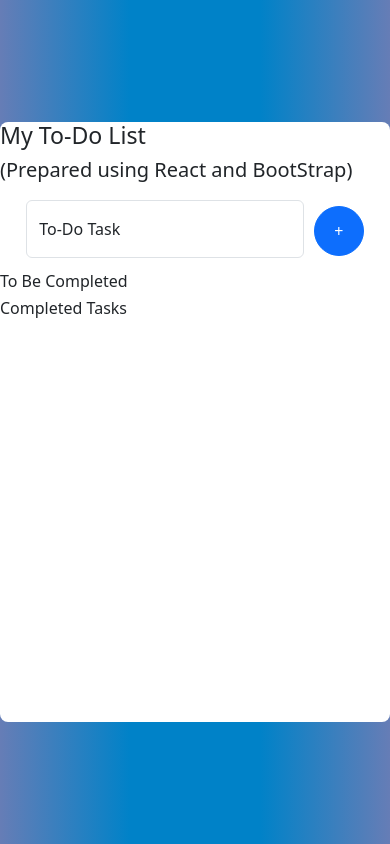
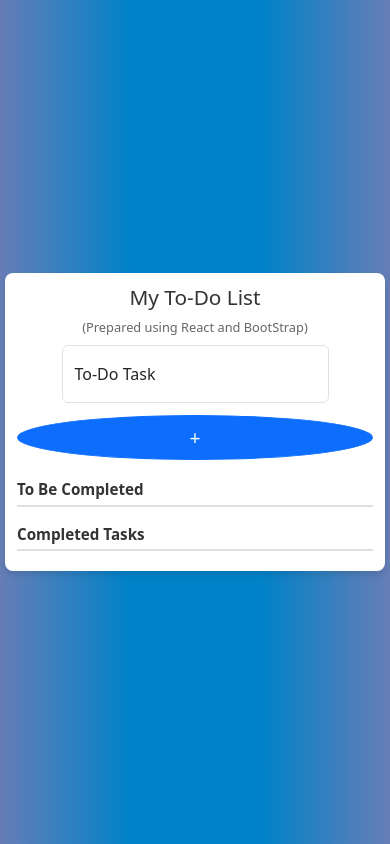
Before and after one commit to Nikhilesh1307/react-todo, a React (Vite) app: page / in a window 390 px wide. Built offline with nearby package versions, Linux system fonts and the light colour scheme.

Commit message:
Add responsive design, scrolling, and visual differentiators for task lists

```diff
--- a/src/App.css
+++ b/src/App.css
@@ -9,46 +9,263 @@ body {
 } */
 
 .main-body{
-background: #667db6;  /* fallback for old browsers */
-background: -webkit-linear-gradient(to right, #667db6, #0082c8, #0082c8, #667db6);  /* Chrome 10-25, Safari 5.1-6 */
-background: linear-gradient(to right, #667db6, #0082c8, #0082c8, #667db6); /* W3C, IE 10+/ Edge, Firefox 16+, Chrome 26+, Opera 12+, Safari 7+ */
-height:100vh;
-overflow: hidden;
+  background: #667db6;  /* fallback for old browsers */
+  background: -webkit-linear-gradient(to right, #667db6, #0082c8, #0082c8, #667db6);  /* Chrome 10-25, Safari 5.1-6 */
+  background: linear-gradient(to right, #667db6, #0082c8, #0082c8, #667db6); /* W3C, IE 10+/ Edge, Firefox 16+, Chrome 26+, Opera 12+, Safari 7+ */
+  min-height: 100vh;
+  display: flex;
+  justify-content: center;
+  align-items: center;
+  padding: 10px;
+  overflow-y: auto;
 }
+
 .todolist-main-div{
-    background-color: white;
-    width:500px;
-    height:600px;
-    border-radius:8px;
+  background-color: white;
+  width: 100%;
+  max-width: 500px;
+  height: auto;
+  max-height: 90vh;
+  border-radius: 8px;
+  display: flex;
+  flex-direction: column;
+  box-shadow: 0 4px 6px rgba(0, 0, 0, 0.1);
+  padding: 20px;
+  box-sizing: border-box;
 }
+
+.todolist-main-div > div:first-child {
+  text-align: center;
+  flex-shrink: 0;
+}
+
+.todolist-main-div h3 {
+  margin: 0 0 10px 0;
+  color: #333;
+}
+
+.todolist-main-div h5 {
+  margin: 0;
+  color: #666;
+  font-size: 0.9rem;
+}
+
 .todo-task-input-div{
-    display:flex;
-    align-items:center;
-    justify-content:center;
-    column-gap:10px;
-    padding:10px;
+  display: flex;
+  align-items: center;
+  justify-content: center;
+  column-gap: 10px;
+  padding: 15px 0;
+  flex-wrap: wrap;
+  flex-shrink: 0;
 }
+
+.form-floating {
+  margin-bottom: 4px;
+  flex: 1;
+  min-width: 200px;
+}
+
 #add-btn{
-    width:50px;
-    height:50px;
-    border-radius: 50%;
+  width: 50px;
+  height: 50px;
+  border-radius: 50%;
+  flex-shrink: 0;
 }
-.task-btns{
-    display:flex;
-    column-gap:10px;
+
+/* Section headings */
+.todolist-main-div h6 {
+  margin: 15px 0 10px 0;
+  padding: 0 10px;
+  font-weight: 600;
+  color: #333;
+  border-bottom: 2px solid #e0e0e0;
+  padding-bottom: 8px;
 }
-.tasks-list{
-    width:95%;
-    margin:auto;
-    list-style:none;
-    padding:0px;
-    display:flex;
-    flex-direction:column;
-    row-gap:10px;
+
+/* Task list container with scrolling */
+.tasks-list {
+  width: 100%;
+  margin: 0;
+  padding: 0;
+  list-style: none;
+  display: flex;
+  flex-direction: column;
+  row-gap: 8px;
+  flex: 1;
+  overflow-y: auto;
+  overflow-x: hidden;
+  max-height: 200px;
+  padding-right: 5px;
 }
-.task-list li{
-    margin:0px;
+
+/* Custom scrollbar styling */
+.tasks-list::-webkit-scrollbar {
+  width: 6px;
 }
-.form-floating{
-    margin-bottom:4px;
+
+.tasks-list::-webkit-scrollbar-track {
+  background: #f1f1f1;
+  border-radius: 10px;
 }
+
+.tasks-list::-webkit-scrollbar-thumb {
+  background: #888;
+  border-radius: 10px;
+}
+
+.tasks-list::-webkit-scrollbar-thumb:hover {
+  background: #555;
+}
+
+.task-list li {
+  margin: 0;
+}
+
+/* Task item styling */
+.task {
+  padding: 12px 15px;
+  background-color: #f9f9f9;
+  border-left: 4px solid #0082c8;
+  border-radius: 4px;
+  transition: all 0.3s ease;
+  word-break: break-word;
+}
+
+.task:hover {
+  background-color: #f0f8ff;
+  box-shadow: 0 2px 4px rgba(0, 82, 200, 0.1);
+}
+
+/* Normal/Pending task styling */
+.task.pending {
+  border-left: 4px solid #0082c8;
+  background-color: #f9f9f9;
+  color: #333;
+}
+
+.task.pending:hover {
+  background-color: #e3f2fd;
+  box-shadow: 0 2px 4px rgba(0, 82, 200, 0.15);
+}
+
+/* Completed task styling */
+.task.completed {
+  border-left: 4px solid #28a745;
+  background-color: #f0f8f3;
+  color: #6c757d;
+  text-decoration: line-through;
+}
+
+.task.completed:hover {
+  background-color: #e8f5e9;
+  box-shadow: 0 2px 4px rgba(40, 167, 69, 0.15);
+}
+
+.task-btns {
+  display: flex;
+  column-gap: 8px;
+  flex-wrap: wrap;
+  justify-content: flex-end;
+}
+
+/* Responsive design for tablet and smaller devices */
+@media (max-width: 768px) {
+  .todolist-main-div {
+    max-width: 95%;
+    max-height: 85vh;
+    padding: 15px;
+  }
+
+  .todo-task-input-div {
+    flex-direction: column;
+    column-gap: 0;
+    row-gap: 10px;
+  }
+
+  .form-floating {
+    width: 100%;
+    min-width: unset;
+  }
+
+  #add-btn {
+    width: 100%;
+  }
+
+  .task-btns {
+    width: 100% !important;
+    justify-content: space-between;
+    margin-top: 8px;
+  }
+
+  .task {
+    flex-direction: column;
+    align-items: flex-start;
+  }
+
+  .tasks-list {
+    max-height: 250px;
+  }
+}
+
+/* Responsive design for mobile devices */
+@media (max-width: 480px) {
+  .main-body {
+    padding: 5px;
+  }
+
+  .todolist-main-div {
+    max-width: 100%;
+    max-height: 80vh;
+    padding: 12px;
+  }
+
+  .todolist-main-div h3 {
+    font-size: 1.3rem;
+  }
+
+  .todolist-main-div h5 {
+    font-size: 0.8rem;
+  }
+
+  .todolist-main-div h6 {
+    font-size: 0.95rem;
+    margin: 10px 0 8px 0;
+    padding: 0;
+    padding-bottom: 6px;
+  }
+
+  .todo-task-input-div {
+    padding: 10px 0;
+    row-gap: 8px;
+  }
+
+  .form-floating .form-control {
+    font-size: 0.95rem;
+  }
+
+  #add-btn {
+    height: 45px;
+    font-size: 1.2rem;
+  }
+
+  .task {
+    padding: 10px 12px;
+    font-size: 0.95rem;
+  }
+
+  .btn-sm {
+    padding: 0.35rem 0.6rem;
+    font-size: 0.8rem;
+  }
+
+  .task-btns {
+    width: 100% !important;
+    gap: 6px;
+  }
+
+  .tasks-list {
+    row-gap: 6px;
+    max-height: 280px;
+  }
+}
```
